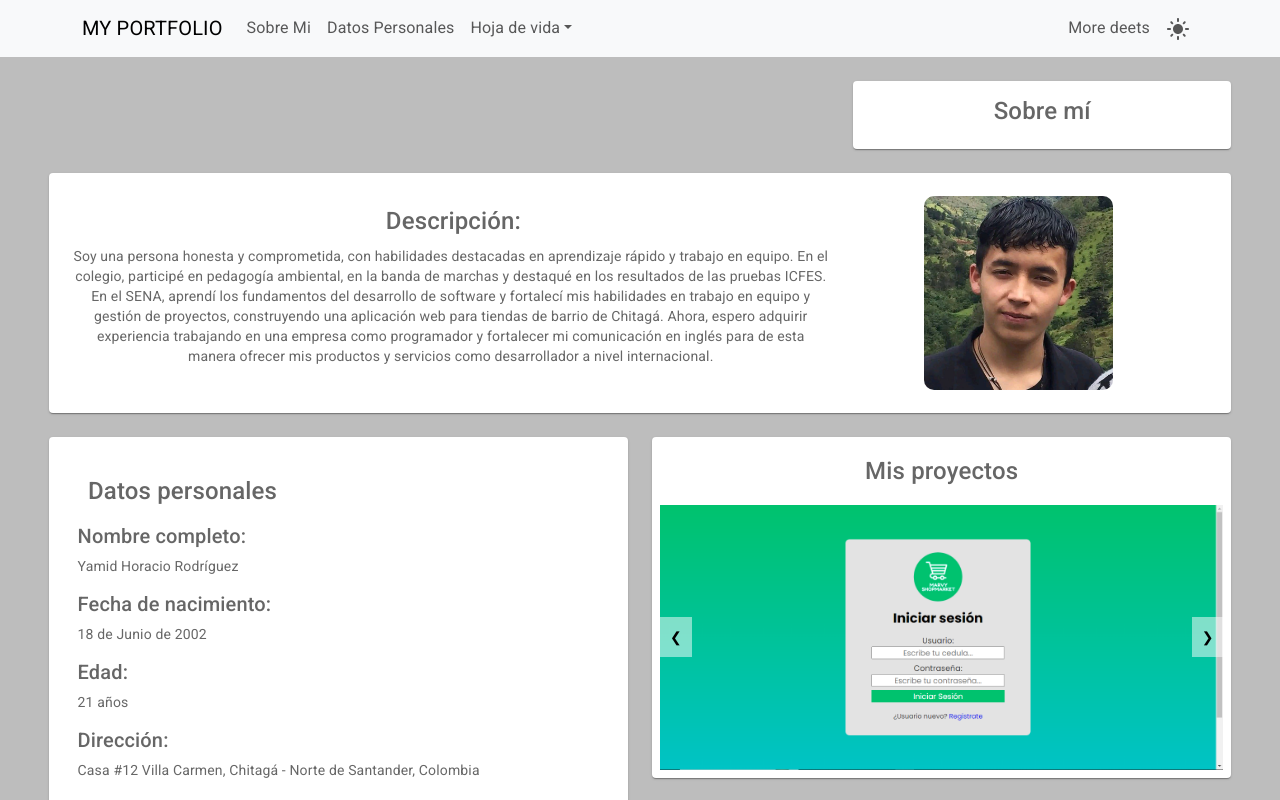
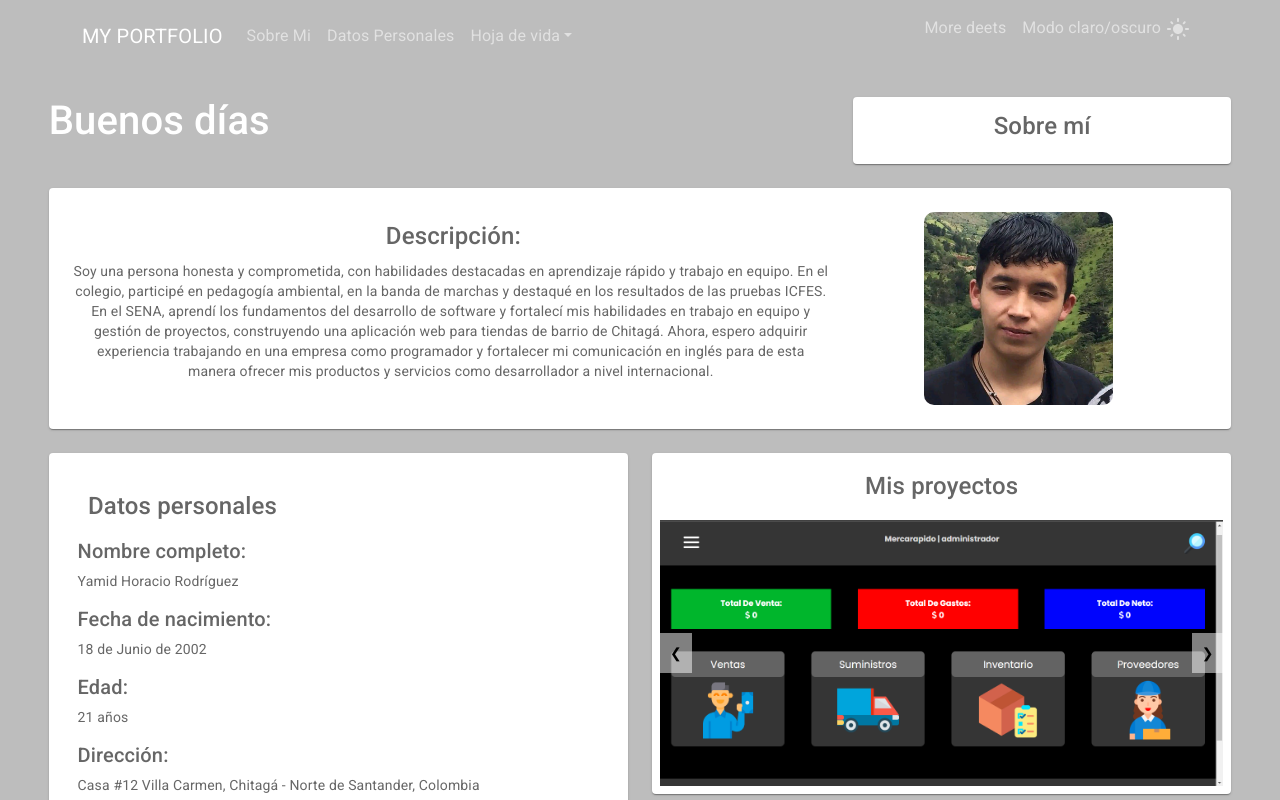
Before and after one commit to yamiddevofic/portfolio, a React app in the folder portfolio/: page / in a window 1280 px wide. Built offline with nearby package versions, Linux system fonts and the light colour scheme; the HTML template or start-up script is replaced by a standard one; a web font is replaced by a local one.

Commit message:
cambiar de mensaje y color de acuerdo a la hora

```diff
--- a/portfolio/src/components/Carrusel.jsx
+++ b/portfolio/src/components/Carrusel.jsx
@@ -1,16 +1,26 @@
-import React, { useState } from 'react';
+import React, { useState, useEffect } from 'react';
 import '../styles/Carousel.css';
 
 const Carousel = ({ images }) => {
   const [currentIndex, setCurrentIndex] = useState(0);
 
+  // Función para avanzar al siguiente slide
   const nextSlide = () => {
     setCurrentIndex((prevIndex) => (prevIndex === images.length - 1 ? 0 : prevIndex + 1));
   };
 
+  // Función para retroceder al slide anterior
   const prevSlide = () => {
     setCurrentIndex((prevIndex) => (prevIndex === 0 ? images.length - 1 : prevIndex - 1));
   };
+
+  // Efecto para iniciar el carrusel automático
+  useEffect(() => {
+    const interval = setInterval(() => {
+      nextSlide();
+    }, 3000); // Cambia 3000 a la cantidad de milisegundos que deseas para cada slide
+    return () => clearInterval(interval); // Limpia el intervalo cuando el componente se desmonta
+  }, []); // El array vacío como segundo argumento asegura que este efecto solo se ejecute una vez, al montar el componente
 
   return (
     <div className="carousel">
--- a/portfolio/src/components/Container.jsx
+++ b/portfolio/src/components/Container.jsx
@@ -8,7 +8,7 @@ export default function SimpleContainer({content}) {
     <React.Fragment>
       <CssBaseline />
       <Container maxWidth="xl">
-        <Box sx={{ bgcolor: '#bdbdbd', height: '100vh' }} id="container">
+        <Box sx={{ height: '100vh' }} id="container">
         {content}
         </Box>
       </Container>
--- a/portfolio/src/components/Grid.jsx
+++ b/portfolio/src/components/Grid.jsx
@@ -20,10 +20,28 @@ export default function BasicGrid() {
     '/images/home2.PNG',
     // Agrega más URLs de imágenes según necesites
   ];
+  function timeOfDay(){
+    var date = new Date();
+    const hora = date.getHours();
+    var mensaje;
+    if (hora>0 && hora<5){
+        mensaje="Feliz madrugada";
+    }
+    else if(hora>4 && hora<12){
+        mensaje="Buenos días";
+    }
+    if (hora>11 && hora<=17){
+        mensaje = "Buenas tardes";
+    }else if(hora>17){
+        mensaje = "Buenas noches";
+    }
+    return mensaje;
+  }
   return (
     <Box sx={{ flexGrow: 1, padding:'2% 2%;' }}>
       <Grid container spacing={3}>
-        <Grid className="items" item xs={8} sx={{backgroundColor: 'none'}}>
+        <Grid className="items" item xs={8} sx={{backgroundColor: 'none', width:'100%',justifyContent:'center'}}>
+            <h1 style={{color: "white"}}>{timeOfDay()}</h1>
         </Grid>
         <Grid item xs={4}>
           <Item className="items sobreMi" id="sobreMi"><h4>Sobre mí</h4></Item>
@@ -74,7 +92,7 @@ export default function BasicGrid() {
             {
                <div>
                     <h4>Mis proyectos</h4>
-                    <Carousel images={images} />
+                    <Carousel sx={{width:'50%'}} images={images} />
                </div>
             }
           </Item>
--- a/portfolio/src/components/Navbar.jsx
+++ b/portfolio/src/components/Navbar.jsx
@@ -22,27 +22,51 @@ function CollapsibleExample() {
       contador ++;
       if (contador>1){
       if (!lightMode) {
-        item.style.background = '#202020';
+        item.style.background = '#111';
         item.style.color = '#fff';
+        item.style.transition="background-color 1s";
       } else {
         item.style.background = 'white';
-        item.style.color = '#242424'
+        item.style.color = '#4d4d4d';
+        item.style.transition="background-color 1s";
       }
       }
   });
-    root.style.background = !lightMode ? '#111' : '#bdbdbd';
-    container.style.background = !lightMode ? '#111' : '#bdbdbd';
+    root.style.background = !lightMode ? '#04122E' : timeOfDay();
+    root.style.transition="background-color 1s";
+    container.style.transition="background-color 1s";
   };
 
   return (
-    <Navbar collapseOnSelect expand="lg" className={lightMode ? 'navbar-dark' : 'bg-body-tertiary navegador'}>
+    <Navbar className="nave" collapseOnSelect expand="lg" className={lightMode ? 'navbar-dark' : 'navbar-dark'} >
       <Container>
         <Navbar.Brand href="#home">MY PORTFOLIO</Navbar.Brand>
         <Navbar.Toggle aria-controls="responsive-navbar-nav" />
         <Navbar.Collapse id="responsive-navbar-nav">
           <Nav className="me-auto">
             <Nav.Link href="#sobreMi">Sobre Mi</Nav.Link>
-            <Nav.Link href="#datos">Datos Personales</Nav.Link>
+            <Nav.Link href="#datos" onClick={()=>{
+              const datos = document.getElementById('datos');
+              var cont = 0
+              const intervalo = setInterval(
+                () => {
+                  cont ++;
+                  console.log(cont);
+                  if (cont>1){
+                    datos.style.background = "#ffe100";
+                    datos.style.color = "#202020";
+                    datos.style.transition="background-color 2s";
+                  }
+                  if (cont>3){
+                    datos.style.background = "white";
+                    datos.style.color= "#202020";
+                    datos.style.transition="background-color 2s";
+                    clearInterval(intervalo);
+                    console.log("¡Intervalo cerrado!")
+                  }
+                },500
+              )
+            }}>Datos Personales</Nav.Link>
             <NavDropdown title="Hoja de vida" id="collapsible-nav-dropdown">
               <NavDropdown.Item href="#action/3.1">Action</NavDropdown.Item>
               <NavDropdown.Item href="#action/3.2">
@@ -58,7 +82,8 @@ function CollapsibleExample() {
           <Nav>
             <Nav.Link href="#deets">More deets</Nav.Link>
             <Nav.Link eventKey={2} href="#memes">
-              <LightModeRoundedIcon onClick={cambiarModo} />
+              <p style={{display:'inline-block'}}>Modo claro/oscuro </p>
+              <LightModeRoundedIcon sx={{marginLeft: '5px',display:'inline-block'}} onClick={cambiarModo} />
             </Nav.Link>
           </Nav>
         </Navbar.Collapse>
--- a/portfolio/src/styles/App.css
+++ b/portfolio/src/styles/App.css
@@ -8,10 +8,15 @@
   overflow: auto;
 }
 
-.items > *:not(:first-child) {
-  box-shadow: 0 0 20px rgba(0,0,0,0.5);
+.items >*:not(:first-child) {
+  box-shadow: 0 0 50px rgba(0,0,0,0.6);
 }
 
 .amor{
+  color: #ff9c39;
+  color: #4acefe;
   color: #202020;
+  color: #e27509;
+  color: #e27509;
+  color: #e27509;
 }
```
Also changed, not shown: portfolio/public/js/script.js (+28 -1 lines).
